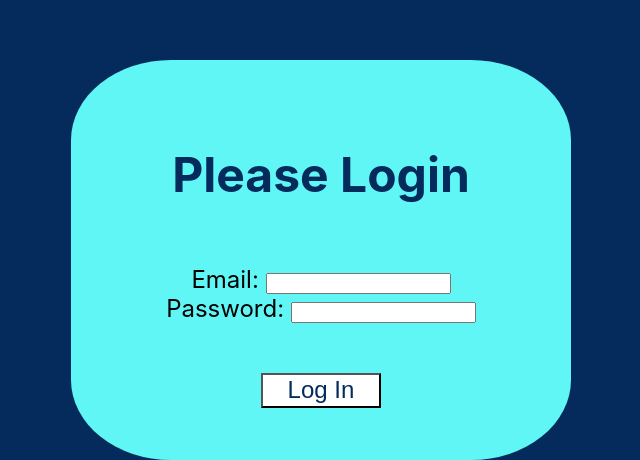
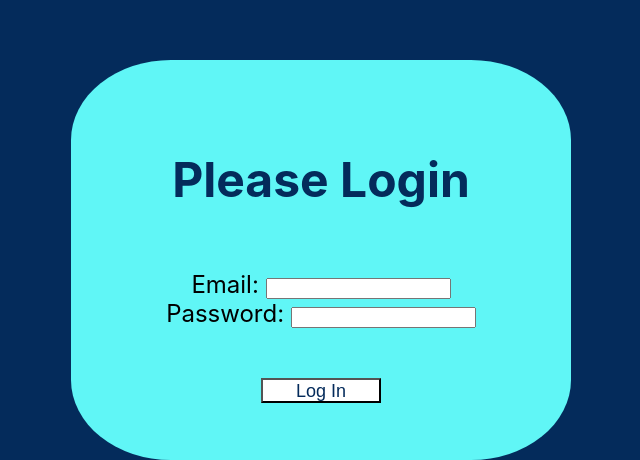
Before and after one commit to Kaizen119/Inventory_Management, a React (Create React App) app in the folder client/: page /login in a window 1280 px wide. Shown: the part 385-845 px from the top of the page, without its empty margins (319-959 px from the left). Built offline with nearby package versions, Linux system fonts and the light colour scheme.

Commit message:
login update

```diff
--- a/client/src/components/main.module.css
+++ b/client/src/components/main.module.css
@@ -43,8 +43,8 @@ h1{
     color: rgb(4,43,91);
     background-color: white;
     font: 200;
-    height: 35px;
+    height: 25px;
     width: 120px;
     margin-top: 50px;
-    font-size: x-large;
+    font-size: large;
 }
```
